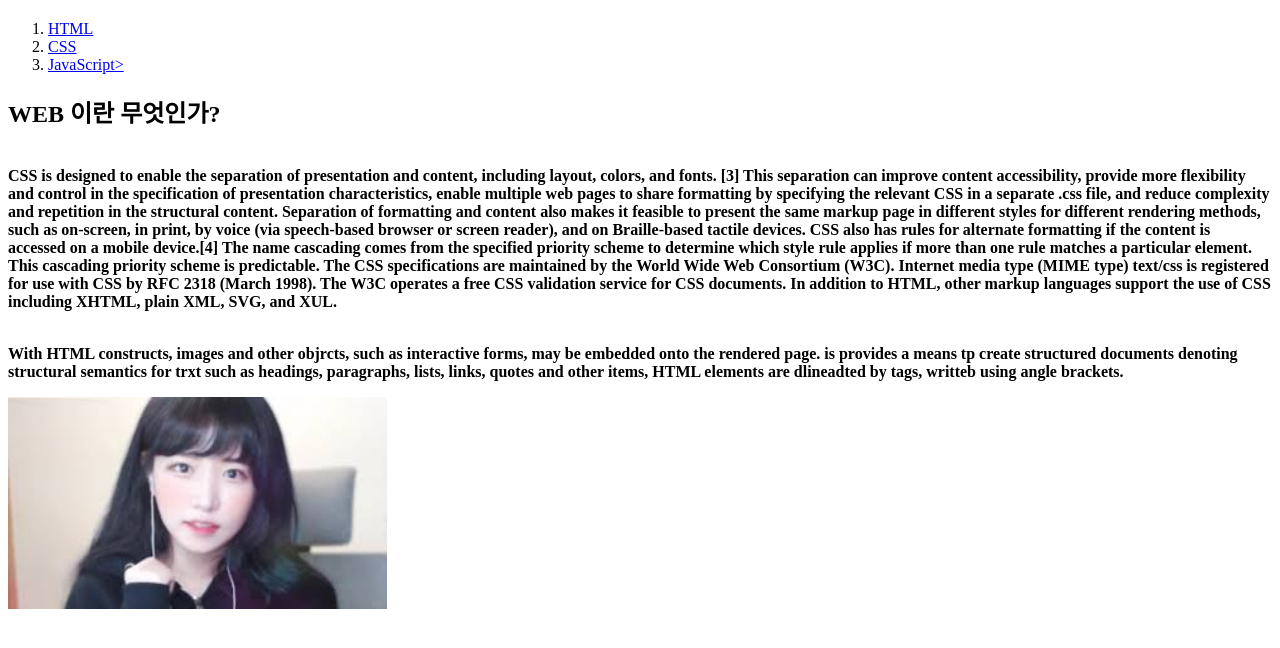
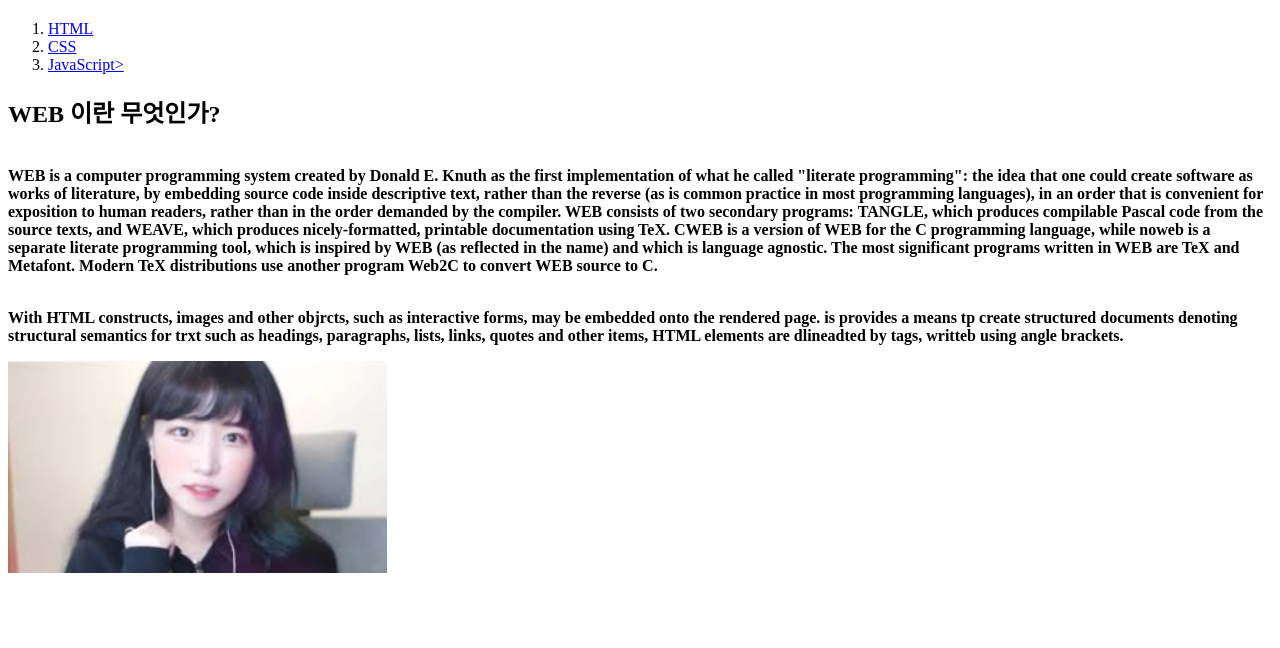
Before and after one commit to devloper0429/MH1-3, a plain HTML site: page index.html in a window 1280 px wide. Shown: the part 60-708 px from the top of the page. Drawn offline with Linux system fonts and the light colour scheme.

Commit message:
Add files via upload

```diff
--- a/index.html
+++ b/index.html
@@ -14,12 +14,12 @@
   </ol>
 <h2>WEB 이란 무엇인가? </h2>
       <br>
-        <strong><a href="https://www.w3.org/TR/html15/" target="_blank" title=HTML5 specification></a>CSS is designed to enable the separation of presentation and content, including layout, colors, and fonts.
-          [3] This separation can improve content accessibility, provide more flexibility and control in the specification of presentation characteristics, enable multiple web pages to share formatting by specifying the relevant CSS in a separate .css file, and reduce complexity and repetition in the structural content.
-Separation of formatting and content also makes it feasible to present the same markup page in different styles for different rendering methods, such as on-screen, in print, by voice (via speech-based browser or screen reader), and on Braille-based tactile devices. CSS also has rules for alternate formatting if the content is accessed on a mobile device.[4]
-The name cascading comes from the specified priority scheme to determine which style rule applies if more than one rule matches a particular element. This cascading priority scheme is predictable.
-The CSS specifications are maintained by the World Wide Web Consortium (W3C). Internet media type (MIME type) text/css is registered for use with CSS by RFC 2318 (March 1998). The W3C operates a free CSS validation service for CSS documents.
-In addition to HTML, other markup languages support the use of CSS including XHTML, plain XML, SVG, and XUL.
+        <strong><a href="https://www.w3.org/TR/html15/" target="_blank" title=HTML5 specification></a>WEB is a computer programming system created by Donald E.
+Knuth as the first implementation of what he called "literate programming": the idea that one could create software as works of literature, by embedding source code inside descriptive text,
+rather than the reverse (as is common practice in most programming languages), in an order that is convenient for exposition to human readers, rather than in the order demanded by the compiler.
+WEB consists of two secondary programs: TANGLE, which produces compilable Pascal code from the source texts, and WEAVE, which produces nicely-formatted, printable documentation using TeX.
+CWEB is a version of WEB for the C programming language, while noweb is a separate literate programming tool, which is inspired by WEB (as reflected in the name) and which is language agnostic.
+The most significant programs written in WEB are TeX and Metafont. Modern TeX distributions use another program Web2C to convert WEB source to C.
  <br>
   </br>
   <p style="margin-topL40px;"> With HTML constructs, images and other objrcts, such as interactive forms, may be embedded onto the rendered page. is provides a means tp create structured documents
```
Also changed, not shown: 2.html (+5 -6 lines).
